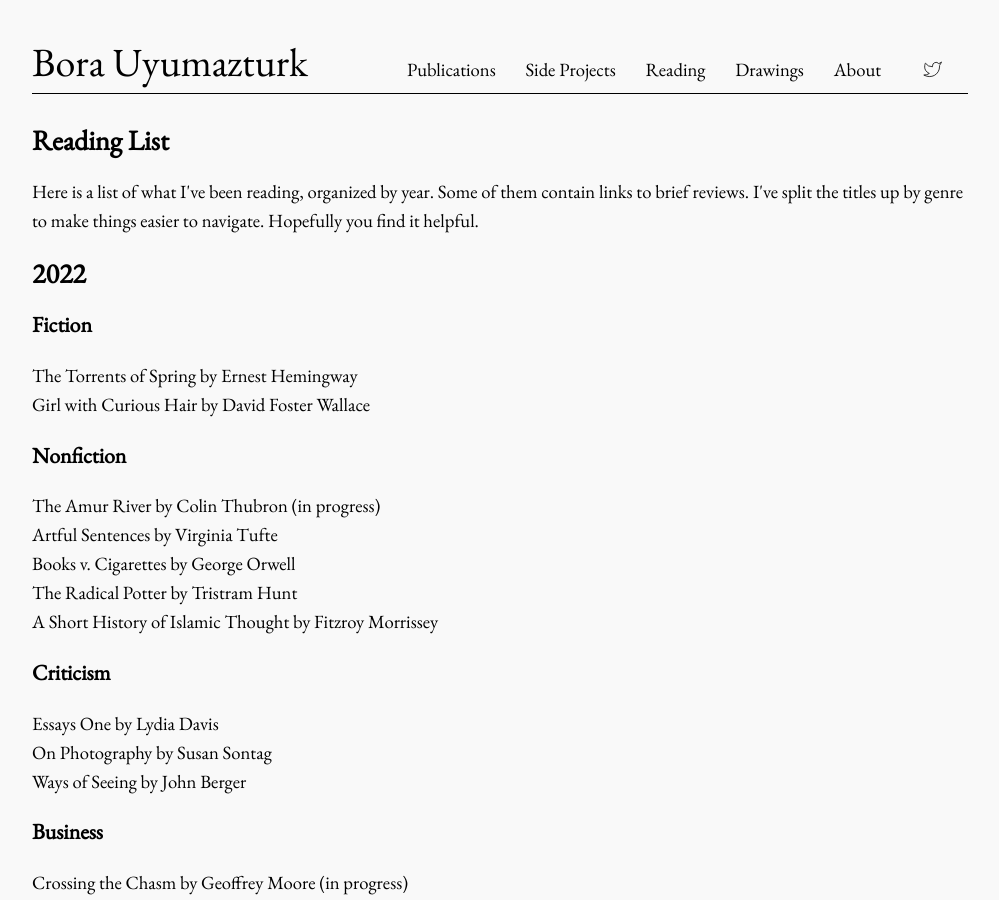
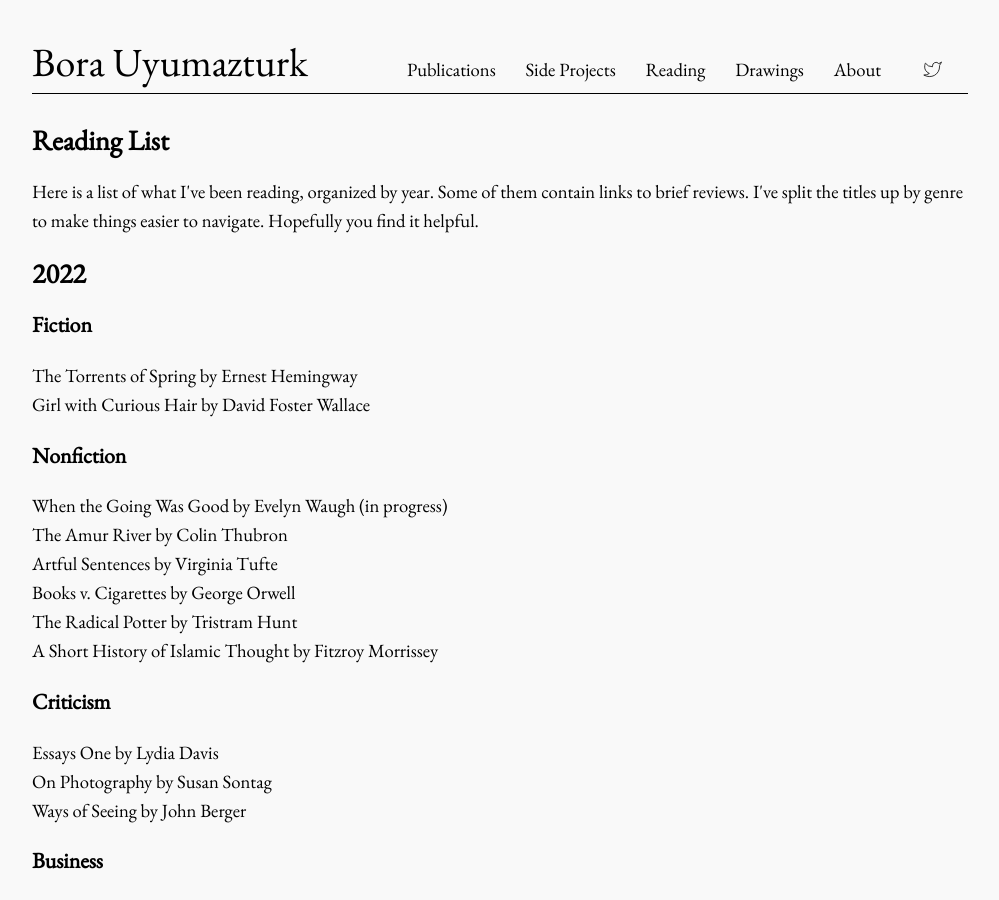
Before and after one commit to bora-uyumazturk/bora-uyumazturk.github.io, a Jekyll site: the page built from reading.html, in a window 1280 px wide and 900 px high. Shown: the whole window, without its empty margins (140-1139 px from the left). Built offline with Jekyll 4.4.1, drawn with Linux system fonts in a browser that asks for light colours.

Commit message:
Update reading.html

```diff
--- a/reading.html
+++ b/reading.html
@@ -21,7 +21,8 @@ title: Reading
 
   <h3>Nonfiction</h3>
 
-  The Amur River by Colin Thubron (in progress) <br>
+  When the Going Was Good by Evelyn Waugh (in progress) <br>
+  The Amur River by Colin Thubron <br>
   Artful Sentences by Virginia Tufte <br>
   Books v. Cigarettes by George Orwell <br>
   The Radical Potter by Tristram Hunt <br>
```
